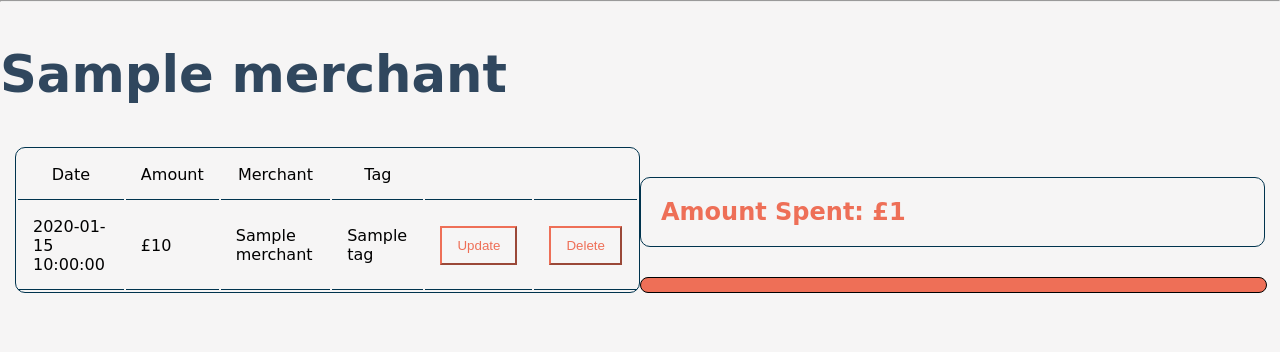
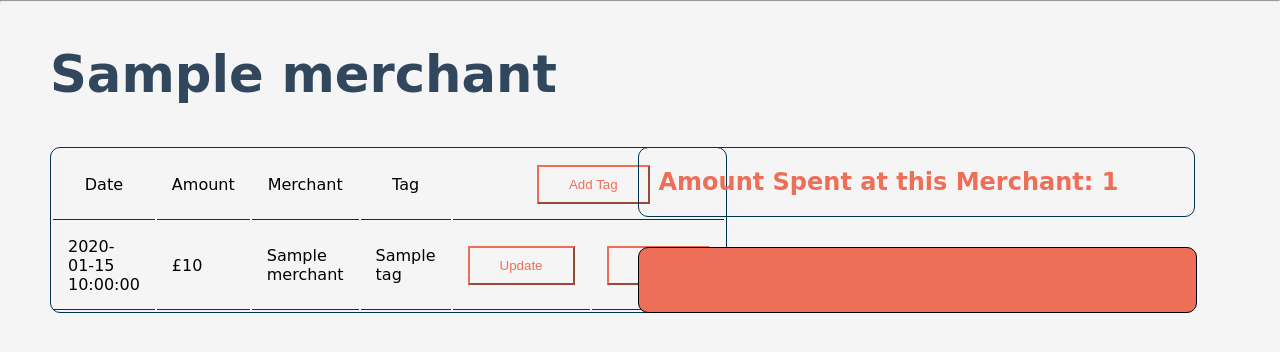
Before and after one commit to The-Adam-The/expen-dr, a Python web app: template templates/merchants/show.html in a window 1280 px wide. Shown: the part 90-442 px from the top of the page. Run offline with Jinja, Linux system fonts and the light colour scheme; the template is opened without the code that fills it: most values are stand-ins (such as "Sample title", 1, 10 or a date in 2020); some web fonts are replaced.

Commit message:
Updated CSS of tag update page

```diff
--- a/controllers/transaction_controller.py
+++ b/controllers/transaction_controller.py
@@ -58,7 +58,7 @@ def transactions():
         else:
             filtered_transactions = transaction_repository.select_by_date(filter.start_date, filter.end_date)
 
-
+    filtered_transactions.sort(key=lambda x: x.date, reverse=True)
     total_spent = Transaction.total_spending(filtered_transactions)
 
     for transaction in filtered_transactions:
--- a/static/style.css
+++ b/static/style.css
@@ -2,6 +2,12 @@ body {
     background-color: #F6F5F5;
     padding: 0;
     margin: 0;
+}
+
+
+.main-content {
+    margin-bottom: 20px;
+
 }
 
 h1 {
@@ -149,7 +155,7 @@ table {
 
 
 .button {
-    padding: 10px 15px;
+    padding: 10px 30px;
     background-color: transparent;
     color: #EE6F57;
     border-color: #EE6F57;
@@ -185,6 +191,11 @@ th {
     font-size: 1em;
 }
 
+.final-row {
+    width: auto;
+    height: 30px;
+}
+
 .summary {
     display: flex;
     flex-direction: column;
@@ -215,10 +226,36 @@ th {
     border-radius: 10px;
 }
 
-.merchant-tag-table {
-    margin: 40px 0 0 20px;
+.tag-merchant-table {
+    margin: 40px 0 30px 50px;
 }
 
+.show-split {
+    margin-left: 35px;
+    margin-right: 70px;
+
+}
+
+.tag-merchant-header {
+    margin-left: 50px;
+}
+
+.tag-merchant-summary .expense-statement {
+    margin-top: 0;
+}
+
+.tag-merchant-update-form {
+    display: flex;
+    margin-left: 50px;
+}
+
+.tag-merchant-update-form > label {
+    margin: auto 5px auto 0
+}
+
+.tag-merchant-update-form > input {
+    margin-right: 5px;
+}
 
 /*
 
--- a/templates/merchants/show.html
+++ b/templates/merchants/show.html
@@ -1,8 +1,8 @@
 {% extends 'base.html'%}
 {% block content %}
 
-<h1>{{merchant.name}}</h1>
-<div class="section-split">
+<h1 class="tag-merchant-header">{{merchant.name}}</h1>
+<div class="section-split show-split">
     <section class="main-info">
         <div class="table-div">
             <table>
@@ -11,8 +11,12 @@
                     <th>Amount</th>
                     <th>Merchant</th>
                     <th>Tag</th>
-                    <th></th>
-                    <th></th>
+                    <th colspan="2">
+                        <form action="tags/new" class="transaction-new-button">
+                            <button class="button" value="submit">Add Tag</button>
+                        </form>
+                    </th>
+
                 </tr>
                 {% for transaction in transactions  %}
                 <tr>
@@ -20,7 +24,7 @@
                     <td>£{{transaction.amount}} <a href="/merchants/{{transaction.merchant.id}}"></a></td>
                     <td><a href="/merchants/{{transaction.merchant.id}}">{{transaction.merchant.name}}</a> </td>
                     <td><a href="/tags/{{transaction.tag.id}}">{{transaction.tag.name}}</a></td>
-                    <td><form action="/{{transaction.id}}/edit">
+                    <td><form action="/transactions/{{transaction.id}}/edit">
                             <button class="button" type="submit">Update</button>
                         </form>
                     </td>
@@ -34,8 +38,8 @@
             </table>
         </div>
     </section>
-<section class="summary">
-    <h2 class="expense-statement">Amount Spent: £{{total_spent}}</h2>
+<section class=" tag-merchant-summary summary">
+    <h2 class="expense-statement">Amount Spent at this Merchant: {{total_spent}}</h2>
 
 <section class="graph-space">
 
--- a/templates/tags/new.html
+++ b/templates/tags/new.html
@@ -1,5 +1,8 @@
 {% extends 'base.html'%}
 {% block content %}
+
+
+
 
 <form action="/tags" method="post">
     <div>
--- a/templates/transactions/index.html
+++ b/templates/transactions/index.html
@@ -46,10 +46,10 @@
                     <th>Amount</th>
                     <th>Merchant</th>
                     <th>Tag</th>
-                    <th> <form action="transactions/new" class="transaction-new-button">
+                    <th colspan="2"> <form action="transactions/new" class="transaction-new-button">
                         <button class="button" value="submit">Add Transaction</button>
                     </form></th>
-                    <th></th>
+
                 </tr>
                 {% for transaction in filtered_transactions  %}
                 <tr>
@@ -68,6 +68,8 @@
                     </td>
                 </tr>
                 {% endfor %}
+                <tr class="final-row">
+                </tr>
             </table>
         </div>
 
```
Also changed, not shown: templates/merchants/index.html (+6 -4 lines), templates/tags/edit.html (+7 -3 lines), templates/tags/index.html (+8 -4 lines), templates/tags/show.html (+11 -6 lines), controllers/tag_controller.py (line endings or trailing spaces), models/transaction.py (line endings or trailing spaces).
